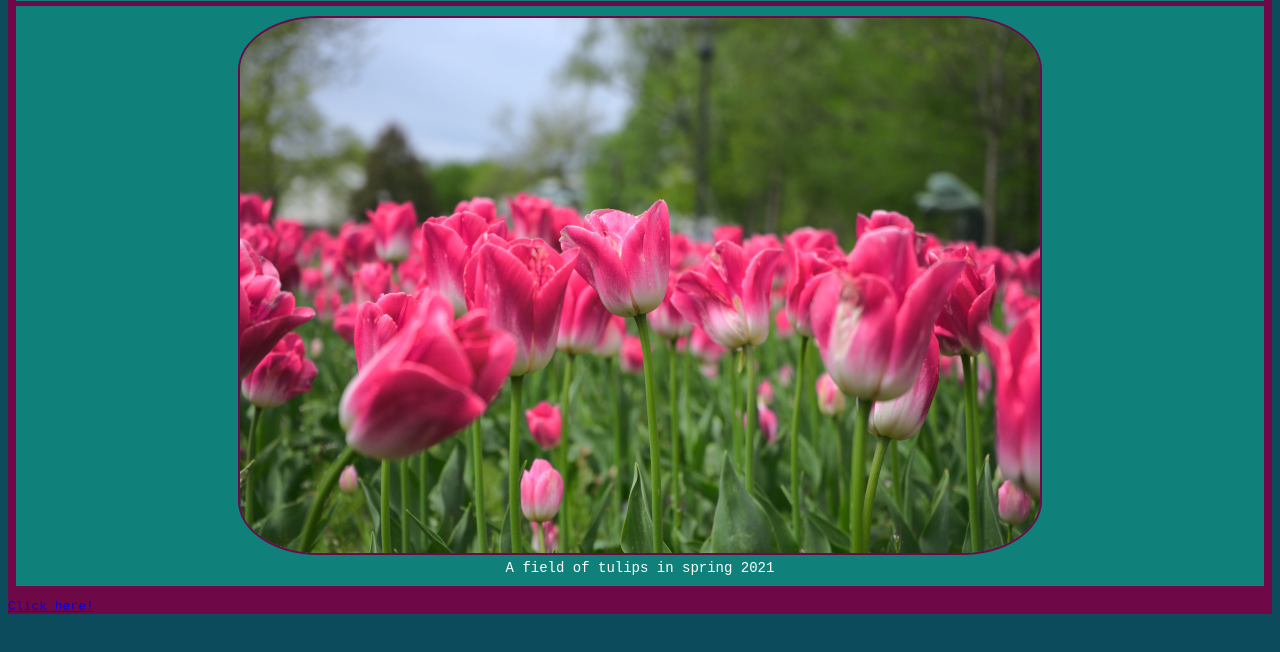
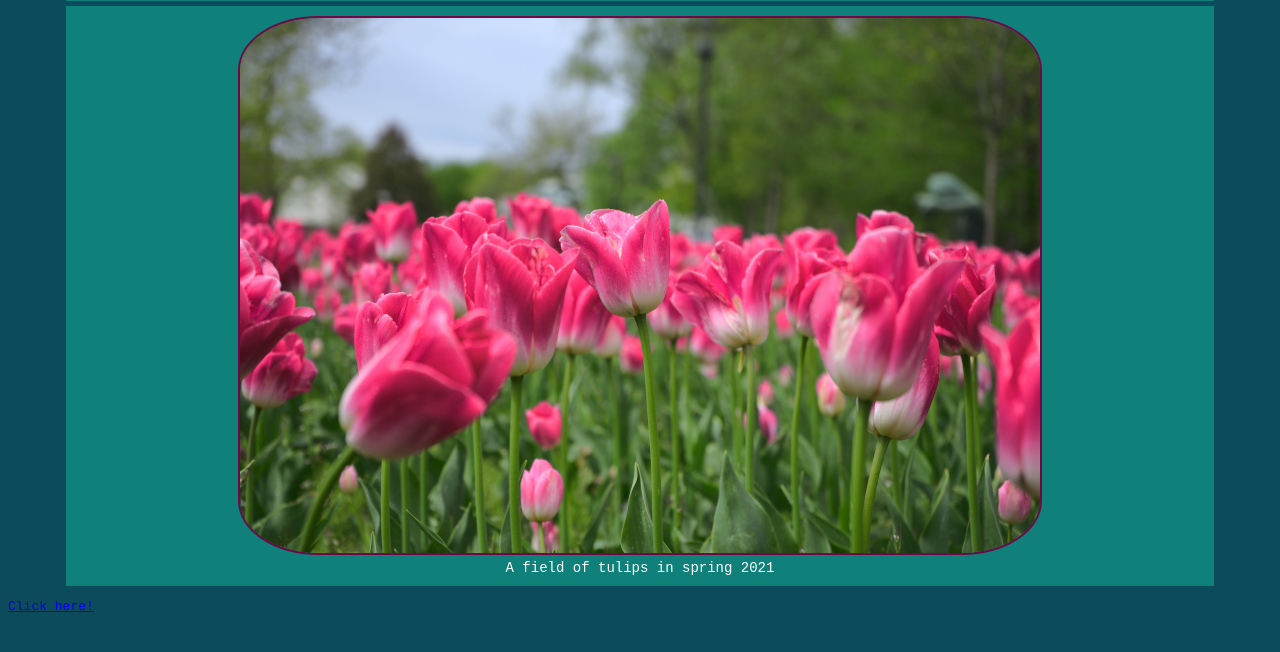
Before and after one commit to bobredfox/tribute_to_tulips, a plain HTML site: page index.html in a window 1280 px wide. Shown: the part 82-734 px from the top of the page. Drawn offline with Linux system fonts and the light colour scheme.

Commit message:
Streamlined stylsheet

```diff
--- a/ressources/css/style.css
+++ b/ressources/css/style.css
@@ -8,16 +8,17 @@ body {
     display: flex;
     flex-direction: column;
     justify-self: center;
+    margin-top: 5px;
 }
 
 .box {
     align-self: center;
-    width: 98%;
+    width: 90%;
     padding: 5px;
+    background-color: #0F807A;
 }
 
 #main {
-    background-color: #6E0846;
     width: 100%;
     margin: 0 auto;
 }
@@ -25,13 +26,6 @@ body {
 #title {
     text-align: center;
     color: white;
-    background-color: #0F807A;
-}
-
-#img-div{
-    margin-top: 5px;
-    background-color: #0F807A;
-    width: 98%;
 }
 
 #image {
```
